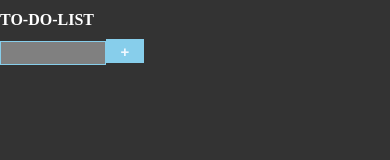
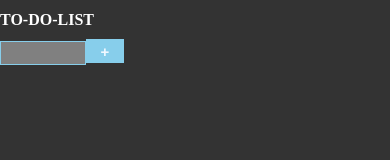
Before and after one commit to GodfreySquare1/GodfreySquare1.github.io, a plain HTML site: page index.html in a window 390 px wide. Drawn offline with Linux system fonts and the light colour scheme.

Commit message:
Changed css for mobile adjusted

```diff
--- a/style.css
+++ b/style.css
@@ -217,13 +217,14 @@ main h1 {
 
     #listItem {
         height: 20px;
-        width: 100px;
+        width: 80px;
         border: 1px solid skyblue;
         outline: none;
         background: gray;
         color: #CCD6F6;
         font-size: 10px;
         font-weight: 600;
+        border-radius: 0;
     }
 
     #addItem {
```
